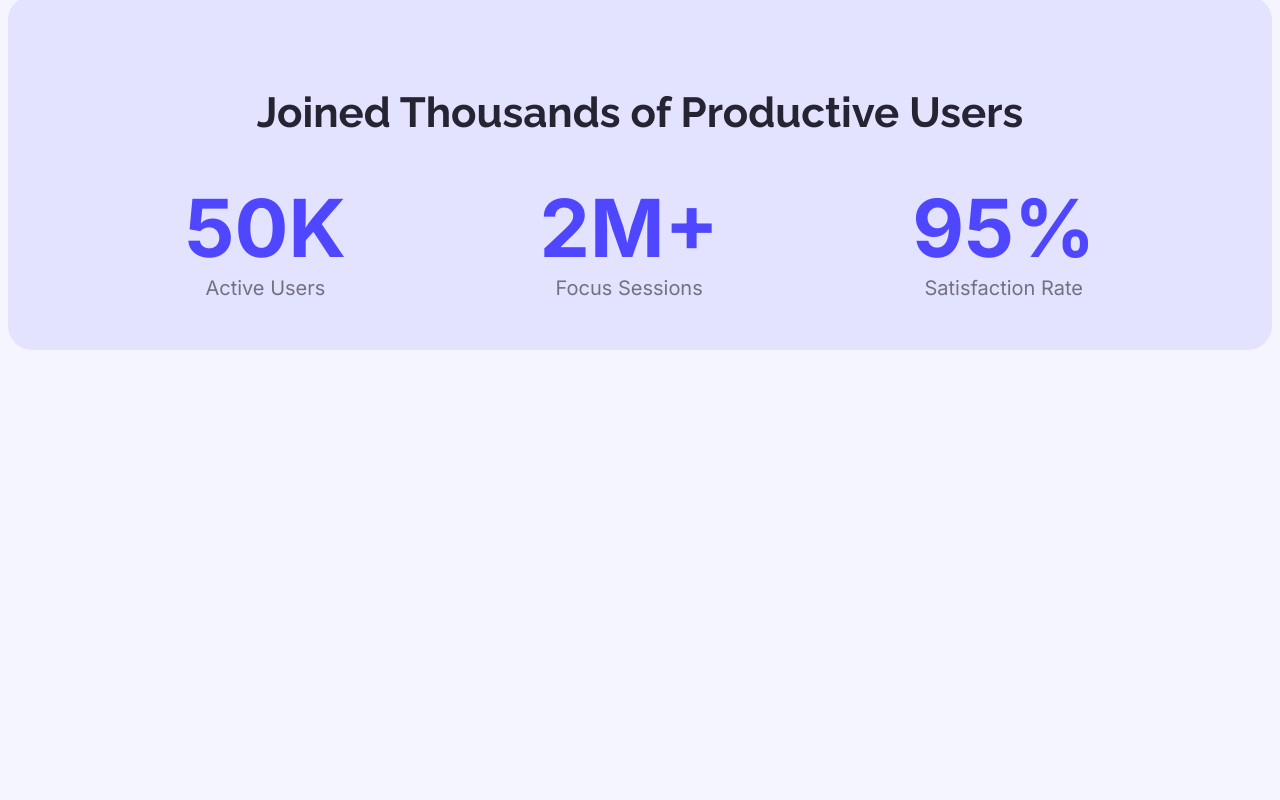
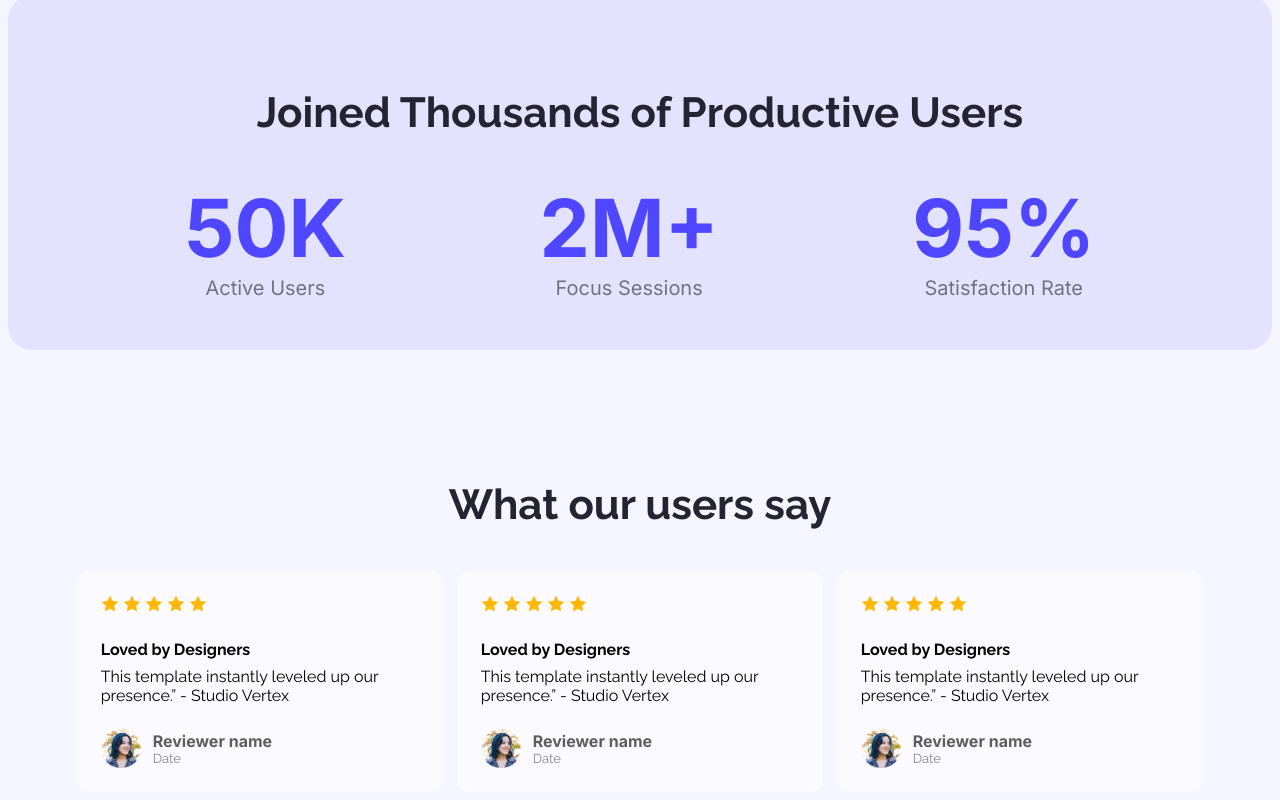
Before and after one commit to kareebzawad/a1, a plain HTML site: page index.html in a window 1280 px wide. Shown: the part 1274-2074 px from the top of the page. Before the commit the page ends 1632 px from the top, so only its background shows below. Drawn offline with Linux system fonts and the light colour scheme.

Commit message:
completed the section named What our users say

```diff
--- a/Style/a1.css
+++ b/Style/a1.css
@@ -12,6 +12,11 @@
   font-optical-sizing: auto;
   font-weight: <weight>;
   font-style: normal;
+}
+
+
+.text-center{
+  text-align: center;
 }
 
 /* body styles */
@@ -149,3 +154,65 @@ nav li a{
   color: hsla(0, 0%, 0%, 0.5);
   margin: 0px;
 }
+
+
+/* What-our-users-say */
+
+.What-our-users-say{
+  margin-top: 130px;
+}
+
+.review-box{
+  background-color: rgba(255, 255, 255, 0.66);
+  border-radius: 14px;
+  max-width: 366.67px;
+}
+
+.box-contents{
+  padding: 24px;
+}
+
+.avatar{
+  border-radius: 9999px;
+  max-width: 40px;
+  max-height: 40px;
+  margin-right: 12px;
+}
+
+.reviewer-details{
+  display: flex;
+  align-items: center;
+}
+
+.Reviewer-name{
+  margin: 0px;
+  padding: 0px;
+  color: rgba(0, 0, 0, 0.632);
+  font-size: medium;
+}
+
+.date{
+  margin: 0px;
+  padding: 0px;
+  font-size: small;
+  color: hsla(0, 0%, 0%, 0.468);
+}
+
+.review-description{
+  margin-top: 8px;
+  padding: 0px;
+}
+
+.review-title{
+  margin: 0px;
+}
+
+.review-content{
+  margin-top: 24px;
+  margin-bottom: 24px;
+}
+
+.reviews-container{
+  display: flex;
+  justify-content: space-around;
+}
--- a/index.html
+++ b/index.html
@@ -35,7 +35,8 @@
             <div class="see-it-in-action-div main">
                 <div class="see-it-in-action-content">
                     <h3 class="section-title raleway-normal">See It in Action</h3>
-                    <p class="raleway-normal see-it-in-action-p">Explore the live preview and imagine your brand in this bold new look.</p>
+                    <p class="raleway-normal see-it-in-action-p">Explore the live preview and imagine your brand in this
+                        bold new look.</p>
                     <button class="btn-primary">Launch Live Preview</button>
                 </div>
                 <img class="see-it-in-action-img" src="./Assets/wc-mini.png" alt="">
@@ -61,6 +62,94 @@
                 </div>
             </div>
         </section>
+
+        <section class="What-our-users-say main raleway-normal">
+            <h3 class="section-title text-center">What our users say</h3>
+
+            <div class="reviews-container">
+                <div class="review-box">
+                    <div class="box-contents">
+                        <div class="star-icons">
+                            <img src="./Assets/icon-star.png" alt="">
+                            <img src="./Assets/icon-star.png" alt="">
+                            <img src="./Assets/icon-star.png" alt="">
+                            <img src="./Assets/icon-star.png" alt="">
+                            <img src="./Assets/icon-star.png" alt="">
+                        </div>
+
+                        <div class="review-content">
+                            <h4 class="review-title">Loved by Designers</h4>
+                            <p class="review-description">This template instantly leveled up our presence.” - Studio
+                                Vertex
+                            </p>
+                        </div>
+                        <div class="reviewer-details">
+                            <img class="avatar" src="./Assets/avatar.png" alt="">
+                            <div class="reviewer-name-date">
+                                <h5 class="Reviewer-name inter-logo">Reviewer name</h5>
+                                <p class="date raleway-normal">Date</p>
+                            </div>
+                        </div>
+
+                    </div>
+
+                </div>
+                <div class="review-box">
+                    <div class="box-contents">
+                        <div class="star-icons">
+                            <img src="./Assets/icon-star.png" alt="">
+                            <img src="./Assets/icon-star.png" alt="">
+                            <img src="./Assets/icon-star.png" alt="">
+                            <img src="./Assets/icon-star.png" alt="">
+                            <img src="./Assets/icon-star.png" alt="">
+                        </div>
+
+                        <div class="review-content">
+                            <h4 class="review-title">Loved by Designers</h4>
+                            <p class="review-description">This template instantly leveled up our presence.” - Studio
+                                Vertex
+                            </p>
+                        </div>
+                        <div class="reviewer-details">
+                            <img class="avatar" src="./Assets/avatar.png" alt="">
+                            <div class="reviewer-name-date">
+                                <h5 class="Reviewer-name inter-logo">Reviewer name</h5>
+                                <p class="date raleway-normal">Date</p>
+                            </div>
+                        </div>
+
+                    </div>
+
+                </div>
+                <div class="review-box">
+                    <div class="box-contents">
+                        <div class="star-icons">
+                            <img src="./Assets/icon-star.png" alt="">
+                            <img src="./Assets/icon-star.png" alt="">
+                            <img src="./Assets/icon-star.png" alt="">
+                            <img src="./Assets/icon-star.png" alt="">
+                            <img src="./Assets/icon-star.png" alt="">
+                        </div>
+
+                        <div class="review-content">
+                            <h4 class="review-title">Loved by Designers</h4>
+                            <p class="review-description">This template instantly leveled up our presence.” - Studio
+                                Vertex
+                            </p>
+                        </div>
+                        <div class="reviewer-details">
+                            <img class="avatar" src="./Assets/avatar.png" alt="">
+                            <div class="reviewer-name-date">
+                                <h5 class="Reviewer-name inter-logo">Reviewer name</h5>
+                                <p class="date raleway-normal">Date</p>
+                            </div>
+                        </div>
+
+                    </div>
+
+                </div>
+            </div>
+        </section>
     </main>
     <footer>
 
```
